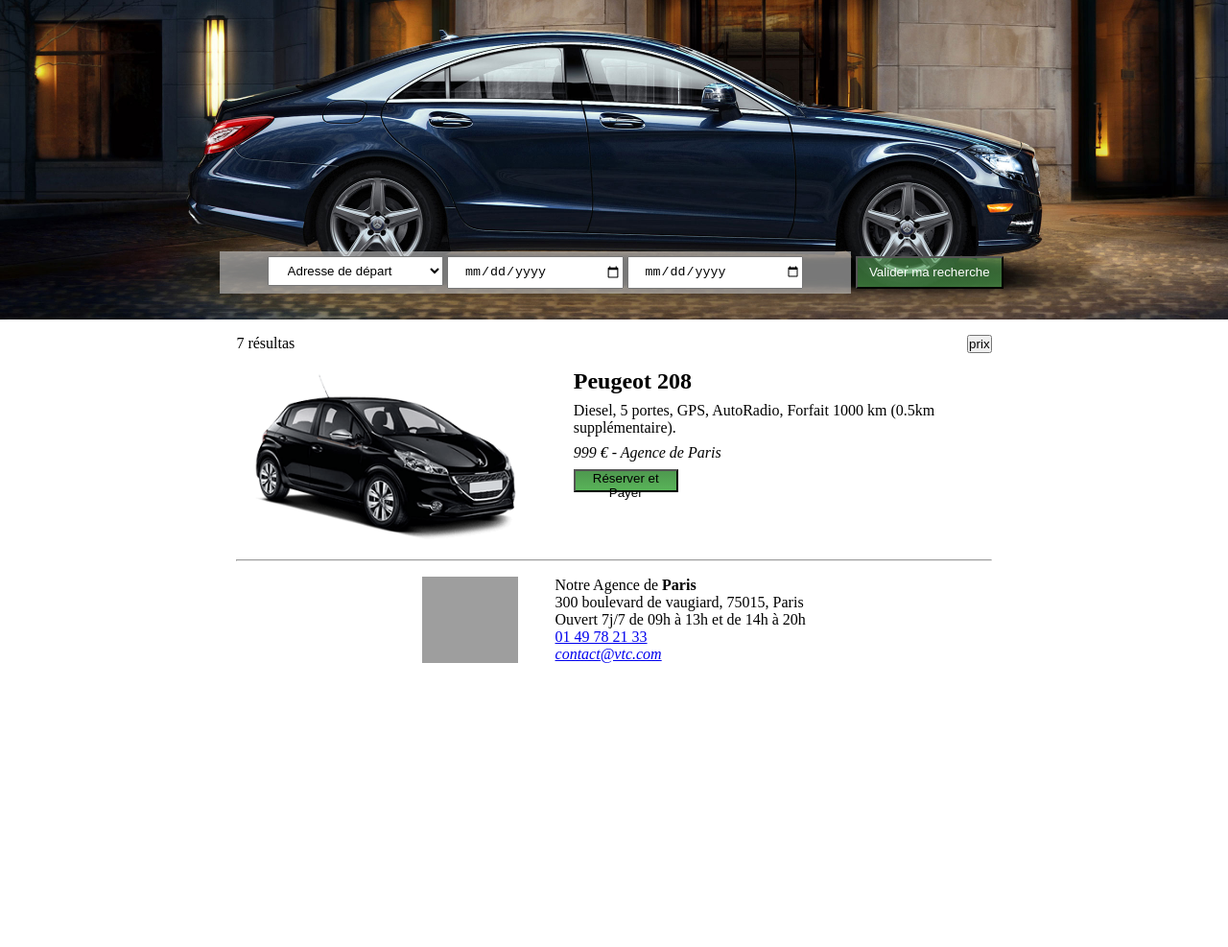
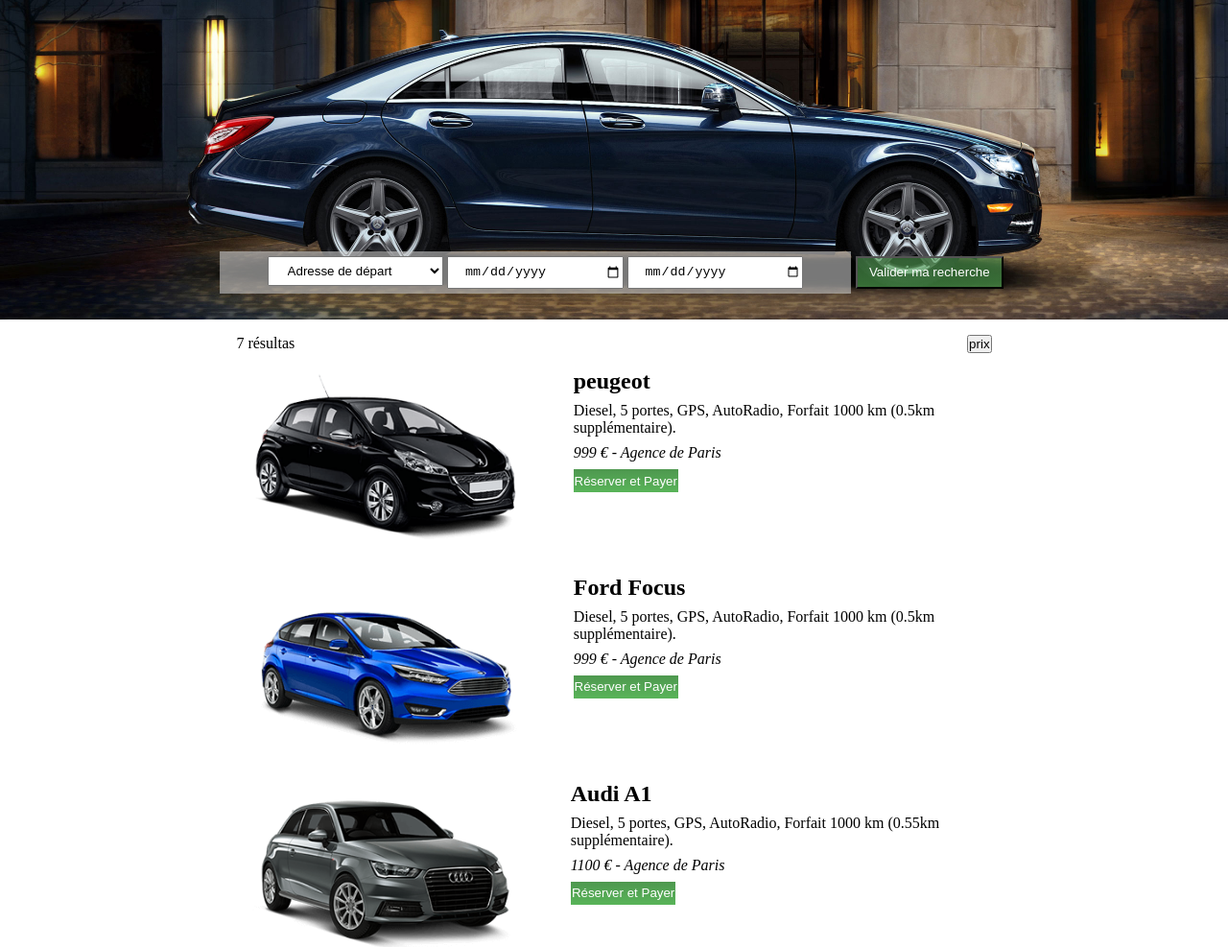
Before and after one commit to edmiralles/eddym-eval-frontend, a plain HTML site: page index.html in a window 1280 px wide. Shown: the part 110-1097 px from the top of the page at 96% size. Before the commit the page ends 817 px from the top, so only its background shows below. Drawn offline with Linux system fonts and the light colour scheme; grey boxes are pictures that could not be loaded.

Commit message:
ajout de l'evenement scroll

```diff
--- a/index.html
+++ b/index.html
@@ -57,7 +57,8 @@
             <p><span>7</span> résultas</p>
             <button>prix</button>
         </aside>
-        <article>
+        <div id="articles-container"></div>
+        <!--<article>
             <figure>
                 <img src="../assets/vehicule1.png" alt="Voiture peugeot 208">
             </figure>
@@ -67,7 +68,7 @@
                 <em>999 € - Agence de Paris</em>
                 <button class="green-button">Réserver et Payer</button>
             </section>
-        </article>
+        </article> -->
     </main>
     <footer class="gabarit padding">
         <hr>
@@ -88,6 +89,7 @@
         </ul>
     </div>
     </footer>
+    <script src="script/index.js" type="module"></script>
 </body>
 
 </html>
--- a/script/index.js
+++ b/script/index.js
@@ -0,0 +1,19 @@
+import {createArticleElement, addArticlesToPage, loadMoreArticles, loadMore, eventScroll, carsLocation} from './modules/slider.js';
+const articlesContainer = document.getElementById('articles-container');
+const articlesPerPage = 4;
+let startIndex = articlesPerPage;
+
+const scrolledToBottom = eventScroll(window, document, startIndex, articlesPerPage);
+
+window.onload = () => {
+    addArticlesToPage();
+    window.addEventListener('scroll', () => {
+        if (scrolledToBottom()) {
+            const newArticles = loadMore(startIndex, articlesPerPage);
+            newArticles.forEach(article => {
+                articlesContainer.appendChild(article);
+            });
+            startIndex += articlesPerPage;
+        }
+    });
+};
--- a/script/modules/slider.js
+++ b/script/modules/slider.js
@@ -157,3 +157,47 @@
     },
 
 ]
+
+function createArticleElement(car) {
+    const article = document.createElement('article');
+    article.innerHTML = `
+        <figure>
+            <img src="../assets/${car.image}" alt="${car.model}">
+        </figure>
+        <section>
+            <h2>${car.model}</h2>
+            <p>${car.description}</p>
+            <em>${car.price} € - Agence de ${car.agence}</em>
+            <button class="green-button">Réserver et Payer</button>
+        </section>
+    `;
+    return article;
+}
+
+function addArticlesToPage() {
+    const articlesContainer = document.getElementById('articles-container');
+    carsLocation.slice(0, 4).forEach(car => {
+        const articleElement = createArticleElement(car);
+        articlesContainer.appendChild(articleElement);
+    });
+}
+
+ function loadMoreArticles(startIndex, quantity) {
+    const cars = carsLocation.slice(startIndex, startIndex + quantity);
+    return cars.map(createArticleElement);
+}
+
+ function loadMore(startIndex, articlesPerPage) {
+    const newArticles = loadMoreArticles(startIndex, articlesPerPage);
+    return newArticles;
+}
+
+function eventScroll(window, document, startIndex, articlesPerPage) {
+    return function () {
+        if (window.innerHeight + window.scrollY >= document.body.offsetHeight) {
+            return true;
+        }
+        return false;
+    }
+}
+export{createArticleElement, addArticlesToPage, loadMoreArticles, loadMore, eventScroll, carsLocation}
--- a/scss/class.scss
+++ b/scss/class.scss
@@ -9,6 +9,8 @@
 }
 .green-button{
     background: linear-gradient(v.$button-color-primary, v.$button-color-secondary);
+    color:v.$main-color;
+    border-style: none;
 }
 %green-button-header{
     background: linear-gradient(rgba(78, 152, 79, 0.6), rgba(89, 180, 89, 0.6));
--- a/scss/parts/main.scss
+++ b/scss/parts/main.scss
@@ -7,6 +7,7 @@
 
     article {
         display: flex;
+        margin-bottom: 4vh;
         figure{
         margin-right: 3vw;
         }
```
Also changed, not shown: css/class.css, css/main.css, css/style.css, 3 other files.
